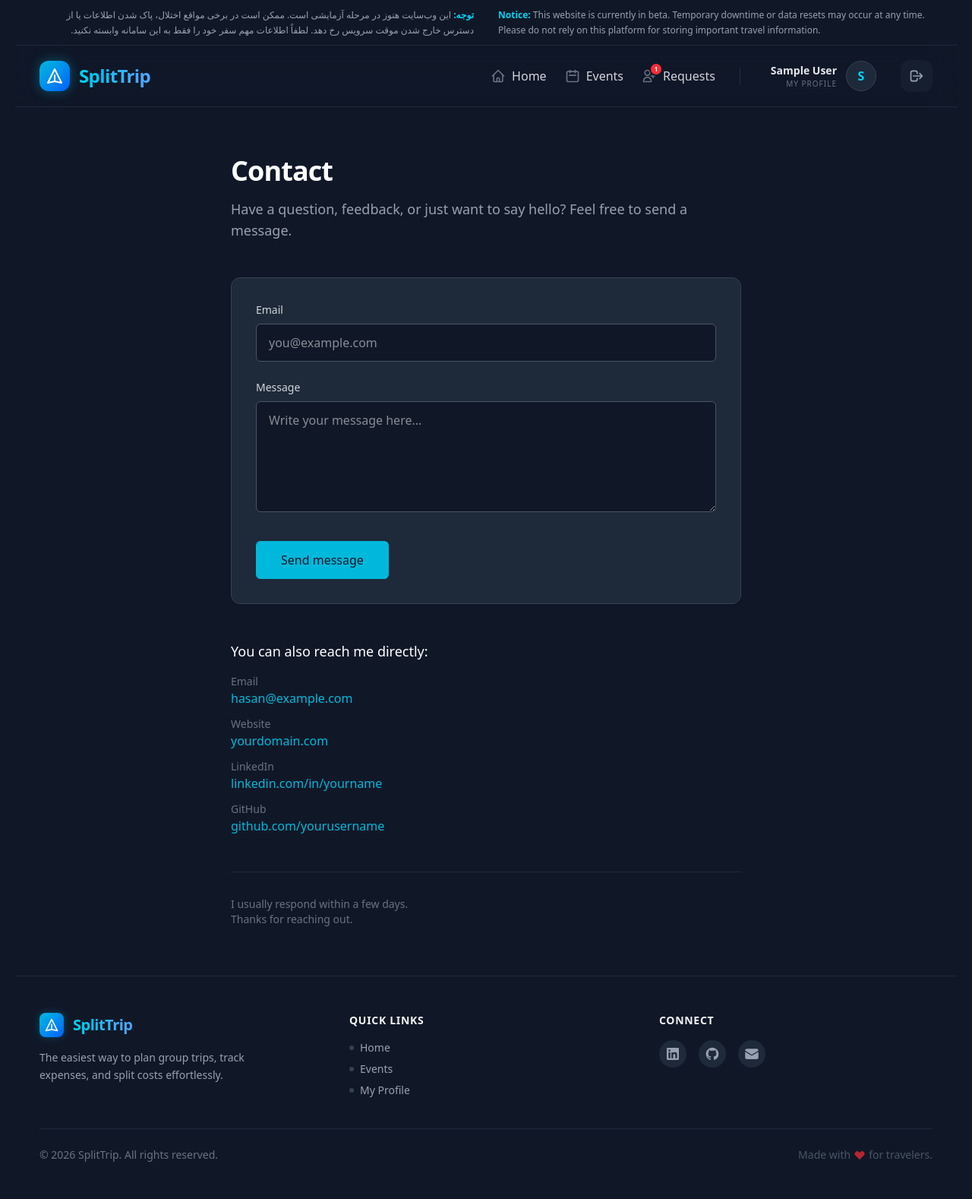
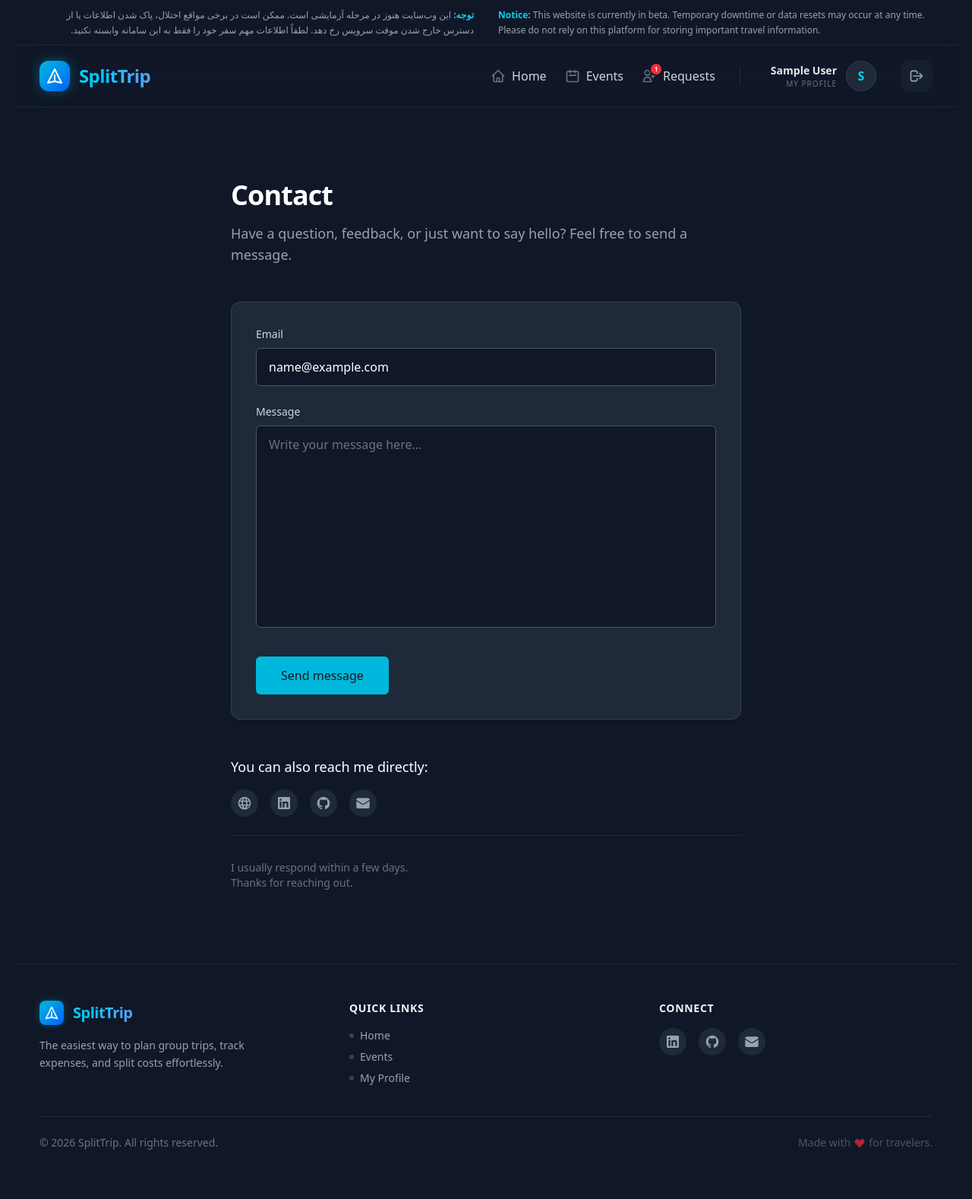
Before and after one commit to hassan-ahmadi-jo/split-trip, a Django app: page /contact/ in a window 1280 px wide. Shown: the whole page at 76% size. After the commit the page ends 1513 px from the top, so only its background shows below. Run offline with Django 5.2, Linux system fonts and the light colour scheme; a user stored in the database is signed in; tables that the repository leaves empty hold one stand-in row (values such as "Sample post").

Commit message:
feat(core): implement contact form backend
- Add ContactForm for submitting contact messages
- Use CreateView to handle form submissions
- Update contact page template

```diff
--- /dev/null
+++ b/core/forms.py
@@ -0,0 +1,43 @@
+from django import forms
+from . import models
+from accounts.models import User
+
+
+class ContactMessageForm(forms.ModelForm):
+    email = forms.EmailField(
+        label='Email',
+        max_length=30,
+        widget=forms.EmailInput(attrs={
+            'class': 'contant-form-email',
+            'placeholder': 'you@example.com'
+        }),
+        error_messages={
+            'required': 'This field is required.'
+        }
+    )
+
+    class Meta:
+        model = models.ContactMessage
+        fields = ['message']
+        labels = {
+            'message': 'Message'
+        }
+        widgets = {
+            'message': forms.Textarea(attrs={
+                'class': 'contant-form-textarea',
+                'placeholder': 'Write your message here...'
+            })
+        }
+
+    def save(self, commit = True):
+        contact_message = super().save(False)
+        if commit:
+            email = self.cleaned_data.get('email')
+            sender, _ = models.ContactSender.objects.get_or_create(email = email)
+            contact_message.sender = sender
+            contact_message.save()
+            sender.is_sender_member = User.objects.filter(email = email).exists()
+            print('------------')
+            print(User.objects.filter(email = email).exists())
+            sender.save(update_fields=['is_sender_member'])
+        return contact_message
--- a/core/models.py
+++ b/core/models.py
@@ -15,7 +15,7 @@ class SiteSettings(models.Model):
 
 class ContactSender(models.Model):
     email = models.EmailField(verbose_name='Email address')
-    is_sender_member = models.BooleanField(verbose_name='Is user member in website')
+    is_sender_member = models.BooleanField(default=False, verbose_name='Is user member in website')
 
     def __str__(self):
         return f"{self.email}"
--- a/core/templates/core/contact.html
+++ b/core/templates/core/contact.html
@@ -9,14 +9,11 @@
   <section class="min-h-screen bg-gray-900 py-16 sm:py-24 px-4 sm:px-6 lg:px-8">
     <!-- Center Container for Minimalist Desk Vibe -->
     <div class="max-w-2xl mx-auto">
-
       <!-- 1. Page Header -->
       <header class="mb-12">
-            <h1 class="text-3xl sm:text-4xl font-extrabold text-white tracking-tight">
-                Contact
-            </h1>
+        <h1 class="text-3xl sm:text-4xl font-extrabold text-white tracking-tight">Contact</h1>
         <p class="mt-4 text-lg text-gray-400">
-                Have a question, feedback, or just want to say hello?<br class="hidden sm:block">
+          Have a question, feedback, or just want to say hello?<br class="hidden sm:block" />
           Feel free to send a message.
         </p>
       </header>
@@ -27,85 +24,79 @@
           {% csrf_token %}
 
           <div>
-                    <label for="email" class="block text-sm font-medium text-gray-300 mb-2">
-                        Email
-                    </label>
-                    <input
-                        type="email"
-                        name="email"
-                        id="email"
-                        required
-                        class="w-full bg-gray-900 border border-gray-600 rounded-md py-3 px-4 text-white placeholder-gray-500 focus:outline-none focus:ring-2 focus:ring-cyan-500 focus:border-cyan-500 transition-colors duration-200"
-                        placeholder="you@example.com"
-                    >
+            <label for="email" class="block text-sm font-medium text-gray-300 mb-2">{{form.email.label}}</label>
+            {{form.email}}
+            {% if form.email.errors %}
+            {{form.email.errors}}
+            {% endif %}
           </div>
 
           <div>
-                    <label for="message" class="block text-sm font-medium text-gray-300 mb-2">
-                        Message
-                    </label>
-                    <textarea
-                        name="message"
-                        id="message"
-                        rows="5"
-                        required
-                        class="w-full bg-gray-900 border border-gray-600 rounded-md py-3 px-4 text-white placeholder-gray-500 focus:outline-none focus:ring-2 focus:ring-cyan-500 focus:border-cyan-500 transition-colors duration-200 resize-none"
-                        placeholder="Write your message here..."
-                    ></textarea>
+            <label for="message" class="block text-sm font-medium text-gray-300 mb-2">{{form.message.label}}</label>
+            {{form.message}}
+            {% if form.message.errors %}
+            {{form.message.errors}}
+            {% endif %}
           </div>
 
           <div class="pt-2">
-                    <button
-                        type="submit"
-                        class="w-full sm:w-auto inline-flex items-center justify-center px-8 py-3 border border-transparent text-base font-medium rounded-md text-gray-900 bg-cyan-500 hover:bg-cyan-400 focus:outline-none focus:ring-2 focus:ring-offset-2 focus:ring-offset-gray-900 focus:ring-cyan-500 transition-colors duration-200"
-                    >
-                        Send message
-                    </button>
+            <button type="submit" class="w-full sm:w-auto inline-flex items-center justify-center px-8 py-3 border border-transparent text-base font-medium rounded-md text-gray-900 bg-cyan-500 hover:bg-cyan-400 focus:outline-none focus:ring-2 focus:ring-offset-2 focus:ring-offset-gray-900 focus:ring-cyan-500 transition-colors duration-200">Send message</button>
           </div>
         </form>
       </div>
 
       <!-- 3. Direct Contact -->
-        <div class="mb-12">
-            <h2 class="text-lg font-medium text-white mb-4">
-                You can also reach me directly:
-            </h2>
-            <ul class="space-y-3 sm:space-y-0 sm:flex sm:flex-wrap sm:gap-x-8 sm:gap-y-4">
-                <li>
-                    <span class="block text-sm text-gray-500">Email</span>
-                    <a href="mailto:hasan@example.com" class="text-cyan-500 hover:text-cyan-400 hover:underline transition-colors duration-200">
-                        hasan@example.com
+      {% if site_settings %}
+        <div>
+          <h2 class="text-lg font-medium text-white mb-4">You can also reach me directly:</h2>
+          <div class="flex gap-4 mb-6">
+            <!-- Website Icon -->
+            {% if site_settings.website_url %}
+              <a href={{site_settings.website_url}} target="_blank" rel="noopener noreferrer" class="w-9 h-9 rounded-full bg-gray-800 flex items-center justify-center text-gray-400 hover:bg-gray-700 hover:text-cyan-400 transition-all" title="Website">
+                <svg fill="currentColor" viewBox="0 0 24 24" class="h-5 w-5">
+                  <path d="M12 2C6.48 2 2 6.48 2 12s4.48 10 10 10 10-4.48 10-10S17.52 2 12 2zm6.93 6h-2.95a15.65 15.65 0 00-1.38-3.56A8.03 8.03 0 0118.92 8zM12 4.04c.83 1.2 1.48 2.53 1.91 3.96h-3.82c.43-1.43 1.08-2.76 1.91-3.96zM4.26 14C4.1 13.36 4 12.69 4 12s.1-1.36.26-2h3.38c-.08.66-.14 1.32-.14 2s.06 1.34.14 2H4.26zm.82 2h2.95c.32 1.25.78 2.45 1.38 3.56A8.03 8.03 0 015.08 16zm2.95-8H5.08a8.03 8.03 0 013.84-3.56A15.65 15.65 0 007.54 8zm4.46 11.96c-.83-1.2-1.48-2.53-1.91-3.96h3.82c-.43 1.43-1.08 2.76-1.91 3.96zM14.34 14H9.66c-.09-.66-.16-1.32-.16-2s.07-1.34.16-2h4.68c.09.66.16 1.32.16 2s-.07 1.34-.16 2zm1.2 5.56c.6-1.11 1.06-2.31 1.38-3.56h2.95a8.03 8.03 0 01-3.84 3.56zM16.36 14c.08-.66.14-1.32.14-2s-.06-1.34-.14-2h3.38c.16.64.26 1.31.26 2s-.1 1.36-.26 2h-3.38z" />
+                </svg>
               </a>
-                </li>
-                <li>
-                    <span class="block text-sm text-gray-500">Website</span>
-                    <a href="https://yourdomain.com" target="_blank" rel="noopener noreferrer" class="text-cyan-500 hover:text-cyan-400 hover:underline transition-colors duration-200">
-                        yourdomain.com
+            {% endif %}
+
+            <!-- LinkedIn Icon -->
+            {% if site_settings.linkedin_url %}
+              <a href={{site_settings.linkedin_url}} class="w-9 h-9 rounded-full bg-gray-800 flex items-center justify-center text-gray-400 hover:bg-gray-700 hover:text-blue-400 transition-all">
+                <svg fill="currentColor" viewBox="0 0 24 24" class="h-4 w-4">
+                  <path d="M20.447 20.452h-3.554v-5.569c0-1.328-.027-3.037-1.852-3.037-1.853 0-2.136 1.445-2.136 2.939v5.667H9.351V9h3.414v1.561h.046c.477-.9 1.637-1.85 3.37-1.85 3.601 0 4.267 2.37 4.267 5.455v6.286zM5.337 7.433c-1.144 0-2.063-.926-2.063-2.065 0-1.138.92-2.063 2.063-2.063 1.14 0 2.064.925 2.064 2.063 0 1.139-.925 2.065-2.064 2.065zm1.782 13.019H3.555V9h3.564v11.452zM22.225 0H1.771C.792 0 0 .774 0 1.729v20.542C0 23.227.792 24 1.771 24h20.451C23.2 24 24 23.227 24 22.271V1.729C24 .774 23.2 0 22.222 0h.003z" />
+                </svg>
               </a>
-                </li>
-                <li>
-                    <span class="block text-sm text-gray-500">LinkedIn</span>
-                    <a href="https://linkedin.com/in/yourname" target="_blank" rel="noopener noreferrer" class="text-cyan-500 hover:text-cyan-400 hover:underline transition-colors duration-200">
-                        linkedin.com/in/yourname
+            {% endif %}
+
+            <!-- GitHub Icon -->
+            {% if site_settings.github_url %}
+              <a href={{site_settings.github_url}} class="w-9 h-9 rounded-full bg-gray-800 flex items-center justify-center text-gray-400 hover:bg-gray-700 hover:text-white transition-all">
+                <svg fill="currentColor" viewBox="0 0 24 24" class="h-5 w-5">
+                  <path fill-rule="evenodd" d="M12 2C6.477 2 2 6.484 2 12.017c0 4.425 2.865 8.18 6.839 9.504.5.092.682-.217.682-.483 0-.237-.008-.868-.013-1.703-2.782.605-3.369-1.343-3.369-1.343-.454-1.158-1.11-1.466-1.11-1.466-.908-.62.069-.608.069-.608 1.003.07 1.531 1.032 1.531 1.032.892 1.53 2.341 1.088 2.91.832.092-.647.35-1.088.636-1.338-2.22-.253-4.555-1.113-4.555-4.951 0-1.093.39-1.988 1.029-2.688-.103-.253-.446-1.272.098-2.65 0 0 .84-.27 2.75 1.026A9.564 9.564 0 0112 6.844c.85.004 1.705.115 2.504.337 1.909-1.296 2.747-1.027 2.747-1.027.546 1.379.202 2.398.1 2.651.64.7 1.028 1.595 1.028 2.688 0 3.848-2.339 4.695-4.566 4.943.359.309.678.92.678 1.855 0 1.338-.012 2.419-.012 2.747 0 .268.18.58.688.482A10.019 10.019 0 0022 12.017C22 6.484 17.522 2 12 2z" clip-rule="evenodd"></path>
+                </svg>
               </a>
-                </li>
-                <li>
-                    <span class="block text-sm text-gray-500">GitHub</span>
-                    <a href="https://github.com/yourusername" target="_blank" rel="noopener noreferrer" class="text-cyan-500 hover:text-cyan-400 hover:underline transition-colors duration-200">
-                        github.com/yourusername
+            {% endif %}
+
+            <!-- Email Icon -->
+            {% if site_settings.conract_email %}
+              <a href="mailto:{{site_settings.conract_email}}" class="w-9 h-9 rounded-full bg-gray-800 flex items-center justify-center text-gray-400 hover:bg-gray-700 hover:text-cyan-400 transition-all">
+                <svg fill="currentColor" viewBox="0 0 24 24" class="h-5 w-5">
+                  <path d="M1.5 8.67v8.58a3 3 0 003 3h15a3 3 0 003-3V8.67l-8.928 5.493a3 3 0 01-3.144 0L1.5 8.67z" />
+                  <path d="M22.5 6.908V6.75a3 3 0 00-3-3h-15a3 3 0 00-3 3v.158l9.714 5.978a1.5 1.5 0 001.572 0L22.5 6.908z" />
+                </svg>
               </a>
-                </li>
-            </ul>
+            {% endif %}
           </div>
+        </div>
+      {% endif %}
 
       <!-- 4. Small Note -->
       <div class="border-t border-gray-800 pt-8">
         <p class="text-sm text-gray-500">
-                I usually respond within a few days.<br>
+          I usually respond within a few days.<br />
           Thanks for reaching out.
         </p>
       </div>
-
     </div>
   </section>
 {% endblock %}
--- a/core/urls.py
+++ b/core/urls.py
@@ -3,5 +3,5 @@ from . import views
 
 urlpatterns = [
     path('', views.HomeView.as_view(), name='home'),
-    path('contact/', views.ContactView.as_view(), name='home'),
+    path('contact/', views.ContactView.as_view(), name='contact'),
 ]
--- a/core/views.py
+++ b/core/views.py
@@ -1,9 +1,26 @@
 from django.shortcuts import render
+from django.urls import reverse_lazy
 from django.views.generic.base import TemplateView
+from django.views.generic.edit import CreateView
+from . import models, forms
 
 # Create your views here.
 class HomeView(TemplateView):
     template_name = 'core/home.html'
 
-class ContactView(TemplateView):
+class ContactView(CreateView):
     template_name = 'core/contact.html'
+    form_class = forms.ContactMessageForm
+    success_url = reverse_lazy('contact')
+
+    def get_context_data(self, **kwargs):
+        context = super().get_context_data(**kwargs)
+        site_settings = models.SiteSettings.objects.filter(is_active = True).first()
+        context['site_settings'] = site_settings
+        user = self.request.user
+        if user.is_authenticated:
+            form = forms.ContactMessageForm(initial={'email': user.email})
+        else:
+            form = forms.ContactMessageForm()
+        context['form'] = form
+        return context
--- a/static/css/main_style.css
+++ b/static/css/main_style.css
@@ -103,8 +103,6 @@
     --radius-xl: 0.75rem;
     --radius-2xl: 1rem;
     --radius-3xl: 1.5rem;
-    --ease-out: cubic-bezier(0, 0, 0.2, 1);
-    --ease-in-out: cubic-bezier(0.4, 0, 0.2, 1);
     --animate-ping: ping 1s cubic-bezier(0, 0, 0.2, 1) infinite;
     --animate-pulse: pulse 2s cubic-bezier(0.4, 0, 0.6, 1) infinite;
     --blur-sm: 8px;
@@ -2111,6 +1965,11 @@
   .underline-offset-2 {
     text-underline-offset: 2px;
   }
+  .placeholder-gray-500 {
+    &::placeholder {
+      color: var(--color-gray-500);
+    }
+  }
   .opacity-0 {
     opacity: 0%;
   }
@@ -2823,6 +2654,33 @@
       }
     }
   }
+  .focus\:border-cyan-500 {
+    &:focus {
+      border-color: var(--color-cyan-500);
+    }
+  }
+  .focus\:ring-2 {
+    &:focus {
+      --tw-ring-shadow: var(--tw-ring-inset,) 0 0 0 calc(2px + var(--tw-ring-offset-width)) var(--tw-ring-color, currentcolor);
+      box-shadow: var(--tw-inset-shadow), var(--tw-inset-ring-shadow), var(--tw-ring-offset-shadow), var(--tw-ring-shadow), var(--tw-shadow);
+    }
+  }
+  .focus\:ring-cyan-500 {
+    &:focus {
+      --tw-ring-color: var(--color-cyan-500);
+    }
+  }
+  .focus\:ring-offset-2 {
+    &:focus {
+      --tw-ring-offset-width: 2px;
+      --tw-ring-offset-shadow: var(--tw-ring-inset,) 0 0 0 var(--tw-ring-offset-width) var(--tw-ring-offset-color);
+    }
+  }
+  .focus\:ring-offset-gray-900 {
+    &:focus {
+      --tw-ring-offset-color: var(--color-gray-900);
+    }
+  }
   .focus\:outline-none {
     &:focus {
       --tw-outline-style: none;
@@ -2937,6 +2790,11 @@
   .sm\:px-6 {
     @media (width >= 40rem) {
       padding-inline: calc(var(--spacing) * 6);
+    }
+  }
+  .sm\:py-24 {
+    @media (width >= 40rem) {
+      padding-block: calc(var(--spacing) * 24);
     }
   }
   .sm\:text-center {
@@ -3852,6 +3710,73 @@ input[type=number] {
     outline-style: none;
   }
 }
+.contant-form-email {
+  width: 100%;
+  border-radius: var(--radius-md);
+  border-style: var(--tw-border-style);
+  border-width: 1px;
+  border-color: var(--color-gray-600);
+  background-color: var(--color-gray-900);
+  padding-inline: calc(var(--spacing) * 4);
+  padding-block: calc(var(--spacing) * 3);
+  color: var(--color-white);
+  &::placeholder {
+    color: var(--color-gray-500);
+  }
+  transition-property: color, background-color, border-color, outline-color, text-decoration-color, fill, stroke, --tw-gradient-from, --tw-gradient-via, --tw-gradient-to;
+  transition-timing-function: var(--tw-ease, var(--default-transition-timing-function));
+  transition-duration: var(--tw-duration, var(--default-transition-duration));
+  --tw-duration: 200ms;
+  transition-duration: 200ms;
+  &:focus {
+    border-color: var(--color-cyan-500);
+  }
+  &:focus {
+    --tw-ring-shadow: var(--tw-ring-inset,) 0 0 0 calc(2px + var(--tw-ring-offset-width)) var(--tw-ring-color, currentcolor);
+    box-shadow: var(--tw-inset-shadow), var(--tw-inset-ring-shadow), var(--tw-ring-offset-shadow), var(--tw-ring-shadow), var(--tw-shadow);
+  }
+  &:focus {
+    --tw-ring-color: var(--color-cyan-500);
+  }
+  &:focus {
+    --tw-outline-style: none;
+    outline-style: none;
+  }
+}
+.contant-form-textarea {
+  width: 100%;
+  resize: none;
+  border-radius: var(--radius-md);
+  border-style: var(--tw-border-style);
+  border-width: 1px;
+  border-color: var(--color-gray-600);
+  background-color: var(--color-gray-900);
+  padding-inline: calc(var(--spacing) * 4);
+  padding-block: calc(var(--spacing) * 3);
+  color: var(--color-white);
+  &::placeholder {
+    color: var(--color-gray-500);
+  }
+  transition-property: color, background-color, border-color, outline-color, text-decoration-color, fill, stroke, --tw-gradient-from, --tw-gradient-via, --tw-gradient-to;
+  transition-timing-function: var(--tw-ease, var(--default-transition-timing-function));
+  transition-duration: var(--tw-duration, var(--default-transition-duration));
+  --tw-duration: 200ms;
+  transition-duration: 200ms;
+  &:focus {
+    border-color: var(--color-cyan-500);
+  }
+  &:focus {
+    --tw-ring-shadow: var(--tw-ring-inset,) 0 0 0 calc(2px + var(--tw-ring-offset-width)) var(--tw-ring-color, currentcolor);
+    box-shadow: var(--tw-inset-shadow), var(--tw-inset-ring-shadow), var(--tw-ring-offset-shadow), var(--tw-ring-shadow), var(--tw-shadow);
+  }
+  &:focus {
+    --tw-ring-color: var(--color-cyan-500);
+  }
+  &:focus {
+    --tw-outline-style: none;
+    outline-style: none;
+  }
+}
 @property --tw-translate-x {
   syntax: "*";
   inherits: false;
@@ -4061,11 +3986,6 @@ input[type=number] {
   inherits: false;
   initial-value: 0 0 #0000;
 }
-@property --tw-outline-style {
-  syntax: "*";
-  inherits: false;
-  initial-value: solid;
-}
 @property --tw-blur {
   syntax: "*";
   inherits: false;
@@ -4156,10 +4076,6 @@ input[type=number] {
   inherits: false;
 }
 @property --tw-duration {
-  syntax: "*";
-  inherits: false;
-}
-@property --tw-ease {
   syntax: "*";
   inherits: false;
 }
@@ -4228,7 +4144,6 @@ input[type=number] {
       --tw-ring-offset-width: 0px;
       --tw-ring-offset-color: #fff;
       --tw-ring-offset-shadow: 0 0 #0000;
-      --tw-outline-style: solid;
       --tw-blur: initial;
       --tw-brightness: initial;
       --tw-contrast: initial;
@@ -4252,7 +4167,6 @@ input[type=number] {
       --tw-backdrop-saturate: initial;
       --tw-backdrop-sepia: initial;
       --tw-duration: initial;
-      --tw-ease: initial;
-    }
-  }
-}
+    }
+  }
+}
```
Also changed, not shown: other parts of static/css/main_style.css (+0 -177 lines), static/css/tailwind_input.css (+9 -0 lines), core/migrations/0003_alter_contactsender_options_and_more.py (added). Lines whose indentation alone changed are shown as unchanged.
